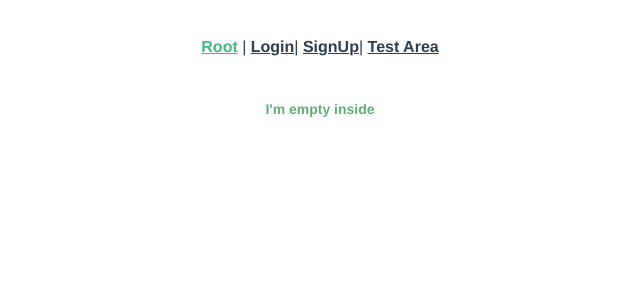
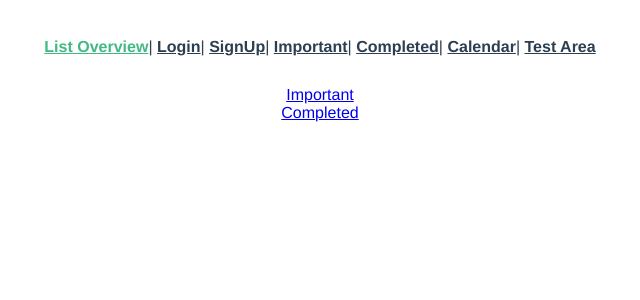
Before and after one commit to felix-tjernberg/plamera, a Vue app: page /#/ in a window 1280 px wide. Shown: the top 300 px of the page, without its empty margins (320-960 px from the left). Built offline with nearby package versions, Linux system fonts and the light colour scheme.

Commit message:
Change view structure
Added
 - Dynamic /list route
 - /calendar route

Changed
 - Root to List List Overview

```diff
--- a/src/App.vue
+++ b/src/App.vue
@@ -1,9 +1,12 @@
 <template>
   <div id="app">
     <nav>
-      <router-link to="/">Root</router-link> |
+      <router-link to="/">List Overview</router-link>|
       <router-link to="/login">Login</router-link>|
       <router-link to="/signup">SignUp</router-link>|
+      <router-link to="/list/important">Important</router-link>|
+      <router-link to="/list/completed">Completed</router-link>|
+      <router-link to="/calendar">Calendar</router-link>|
       <router-link to="/testarea">Test Area</router-link>
     </nav>
     <router-view />
--- a/src/router/index.js
+++ b/src/router/index.js
@@ -4,6 +4,8 @@ import ListOverview from '../views/ListOverview.vue'
 import Login from '../views/Login.vue'
 import SignUp from '../views/SignUp.vue'
 import TestArea from '../views/TestArea.vue'
+import ListView from '../views/ListView'
+import Calendar from '../views/Calendar'
 
 Vue.use(VueRouter)
 
@@ -24,9 +26,19 @@ const routes = [
     component: SignUp
   },
   {
+    path: '/calendar',
+    name: 'Calendar',
+    component: Calendar
+  },
+  {
     path: '/testarea',
     name: 'TestArea',
     component: TestArea
+  },
+  {
+    path: '/list/:listName',
+    name: 'ListView',
+    component: ListView
   }
 ]
 
--- /dev/null
+++ b/src/views/Calendar.vue
@@ -0,0 +1,5 @@
+<template>
+  <p>
+    I'm empty inside
+  </p>
+</template>
--- a/src/views/ListOverview.vue
+++ b/src/views/ListOverview.vue
@@ -1,5 +1,7 @@
 <template>
-  <p>
-    I'm empty inside
-  </p>
+  <div>
+    <router-link to="/list/important">Important</router-link>
+    <br />
+    <router-link to="/list/completed">Completed</router-link>
+  </div>
 </template>
--- /dev/null
+++ b/src/views/ListView.vue
@@ -0,0 +1,3 @@
+<template>
+  <h1>{{ $route.params.listName }}</h1>
+</template>
```
